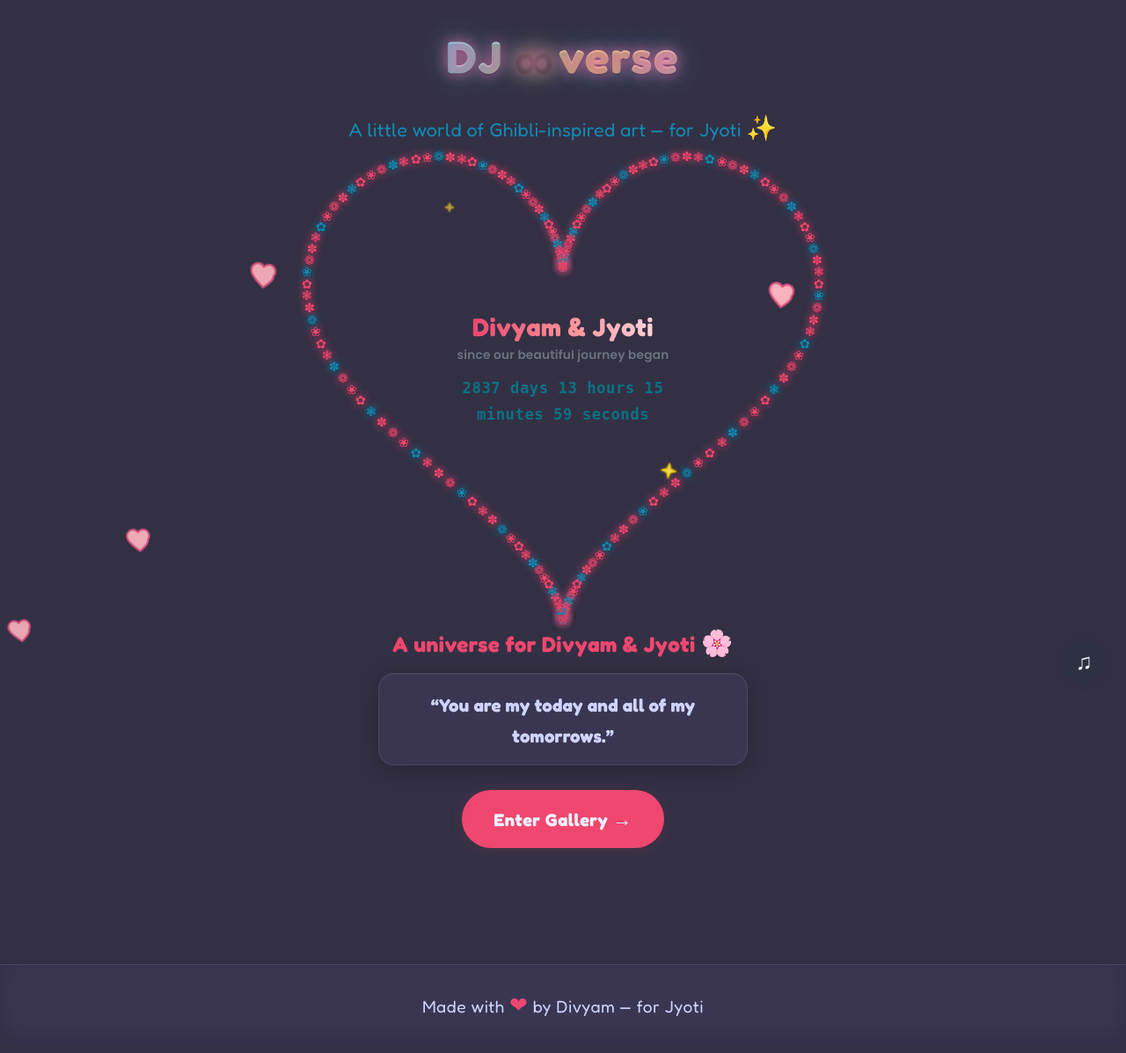
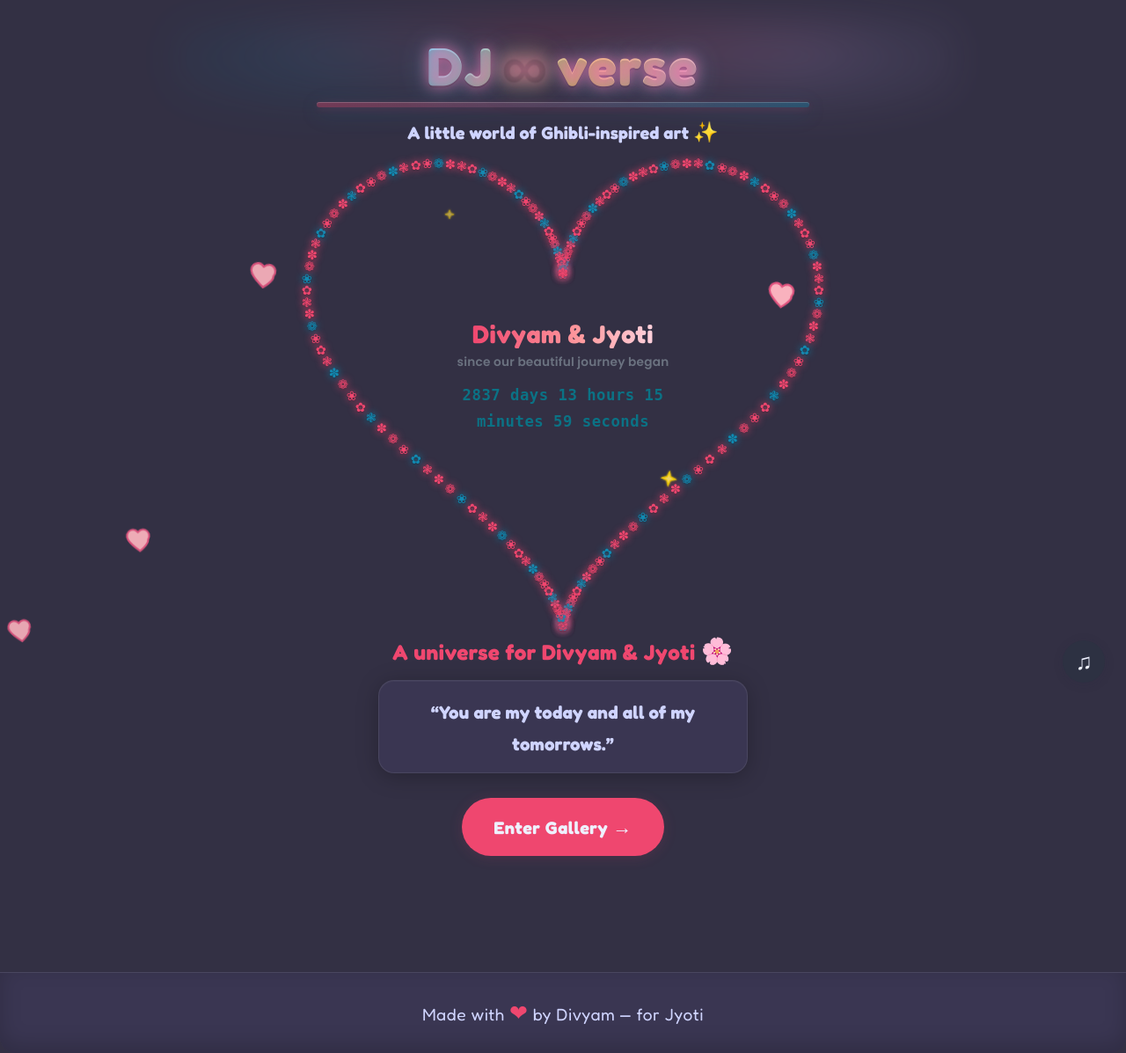
Before and after one commit to Divyam034/first_website, a Django app: page / in a window 1280 px wide. Shown: the whole page at 88% size. Before the commit the page ends 1165 px from the top, so only its background shows below. Run offline with Django 4.2, Linux system fonts and the light colour scheme.

Commit message:
header fix

```diff
--- a/static/css/site.css
+++ b/static/css/site.css
@@ -182,14 +182,56 @@ body {
 }
 
 /* Header & Branding */
-.site-header { text-align: center; margin-top: 12px; }
+.site-header {
+  position: relative;
+  text-align: center;
+  margin-top: 12px;
+  padding: 28px 0 16px;
+}
+.site-header::before {
+  /* Soft glow behind the brand */
+  content: '';
+  position: absolute;
+  left: 50%;
+  transform: translateX(-50%);
+  top: 6px;
+  width: min(92%, 900px);
+  height: 160px;
+  background:
+    radial-gradient(60% 90% at 50% 10%, rgba(239,71,111,0.18), transparent 70%),
+    radial-gradient(40% 70% at 20% 30%, rgba(17,138,178,0.16), transparent 70%),
+    radial-gradient(40% 70% at 80% 30%, rgba(205,180,255,0.16), transparent 70%);
+  filter: blur(22px);
+  opacity: 0.9;
+  pointer-events: none;
+  z-index: 0;
+}
+.brand {
+  position: relative;
+  display: flex;
+  flex-direction: column;
+  align-items: center;
+  gap: 10px;
+  z-index: 1;
+}
+.brand-ornament {
+  width: min(92%, 560px);
+  height: 6px;
+  border-radius: 999px;
+  background: linear-gradient(90deg, rgba(239,71,111,0.35), rgba(17,138,178,0.35));
+  box-shadow: 0 6px 24px rgba(17,138,178,0.22), 0 2px 10px rgba(239,71,111,0.18), inset 0 1px 0 rgba(255,255,255,0.18);
+}
 .logo {
-  font-size: clamp(3rem, 2.4rem + 1vw, 3.4rem);
+  font-size: clamp(3.1rem, 2.2rem + 2vw, 3.8rem);
   color: var(--accent);
-  font-family: inherit;
+  font-family: 'Fredoka','Poppins',sans-serif;
   font-weight: 800;
-  margin: 0 0 6px 0;
-  letter-spacing: 1.5px;
+  margin: 0;
+  letter-spacing: 2px;
+  display: inline-flex;
+  align-items: baseline;
+  gap: 0.12em;
+  line-height: 1;
 }
 .dj-logo {
   /* High-contrast animated gradient text for dark background */
@@ -217,18 +259,21 @@ body {
 }
 .dj-logo .infinity {
   animation: infinityPulse 2.4s ease-in-out infinite;
+  margin: 0 0.06em;
+  font-size: 1.08em;
 }
 @keyframes infinityPulse {
   0%, 100% { transform: scale(1); filter: drop-shadow(0 0 0 rgba(255, 221, 85, 0)); }
   50% { transform: scale(1.12); filter: drop-shadow(0 0 8px rgba(255, 221, 85, 0.6)); }
 }
 .subtitle {
-  color: var(--secondary);
-  font-size: clamp(1.22rem, 1.12rem + 0.28vw, 1.38rem);
-  font-weight: 500;
-  margin: 0 0 8px 0;
-  font-family: inherit;
+  color: var(--text-soft);
+  font-size: clamp(1.12rem, 1.02rem + 0.28vw, 1.32rem);
+  font-weight: 600;
+  margin: 8px 0 0 0;
+  font-family: 'Fredoka','Poppins',sans-serif;
 }
+.sparkle-emoji { font-size: 1.15em; }
 .tagline {
   color: var(--secondary);
   font-size: clamp(1.36rem, 1.2rem + 0.4vw, 1.58rem);
--- a/templates/base.html
+++ b/templates/base.html
@@ -10,18 +10,19 @@
   <link href="https://fonts.googleapis.com/css2?family=Poppins:wght@400;600;800&family=Fredoka:wght@400;700&display=swap" rel="stylesheet">
   <link rel="stylesheet" href="{% static 'css/site.css' %}">
 </head>
-  <body style="background:#333044; font-family: 'Fredoka', 'Poppins', sans-serif;">
+  <body>
   <div id="hearts-container"></div>
   <button class="audio-toggle" onclick="toggleAudio()" style="position:fixed;bottom:24px;right:24px;z-index:200;background:var(--primary);color:var(--text-on-dark);border:none;border-radius:50%;width:48px;height:48px;font-size:1.6rem;box-shadow:0 2px 12px #22223b22;cursor:pointer;">&#9835;</button>
   <audio id="bg-audio" src="{% static 'audio/romantic_bg.mp3' %}" loop></audio>
-  <header class="site-header" style="margin-top:16px;">
+  <header class="site-header">
     <div class="wrap">
-      <h1 class="logo dj-logo" style="font-family:'Fredoka','Poppins',sans-serif; letter-spacing:2px; display:inline-flex; align-items:center;">
-        <span style="margin-right:0.18em;">DJ</span>
-        <span class="infinity" style="font-size:1.1em;margin:0 0.1em;">∞</span>
-        <span>verse</span>
-      </h1>
-  <p class="subtitle" style="font-family:'Fredoka','Poppins',sans-serif;color:#118ab2;">A little world of Ghibli-inspired art — for Jyoti <span style="font-size:1.3em;">✨</span></p>
+      <div class="brand">
+        <h1 class="logo dj-logo" aria-label="DJ Infinity Verse">
+          <span class="dj">DJ</span><span class="infinity" aria-hidden="true">∞</span><span class="verse">verse</span>
+        </h1>
+        <div class="brand-ornament" aria-hidden="true"></div>
+      </div>
+      <p class="subtitle">A little world of Ghibli-inspired art <span class="sparkle-emoji" aria-hidden="true">✨</span></p>
     </div>
   </header>
   <main class="wrap page-main">
```
